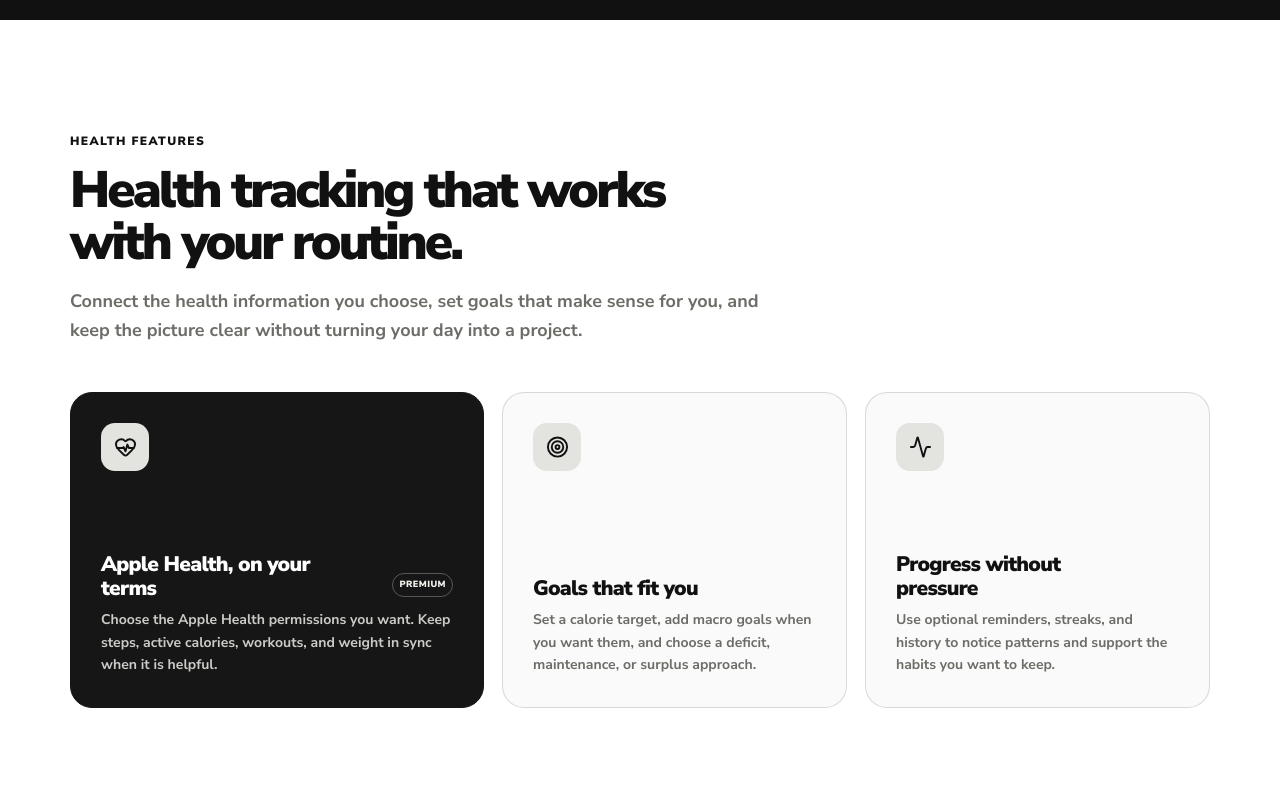
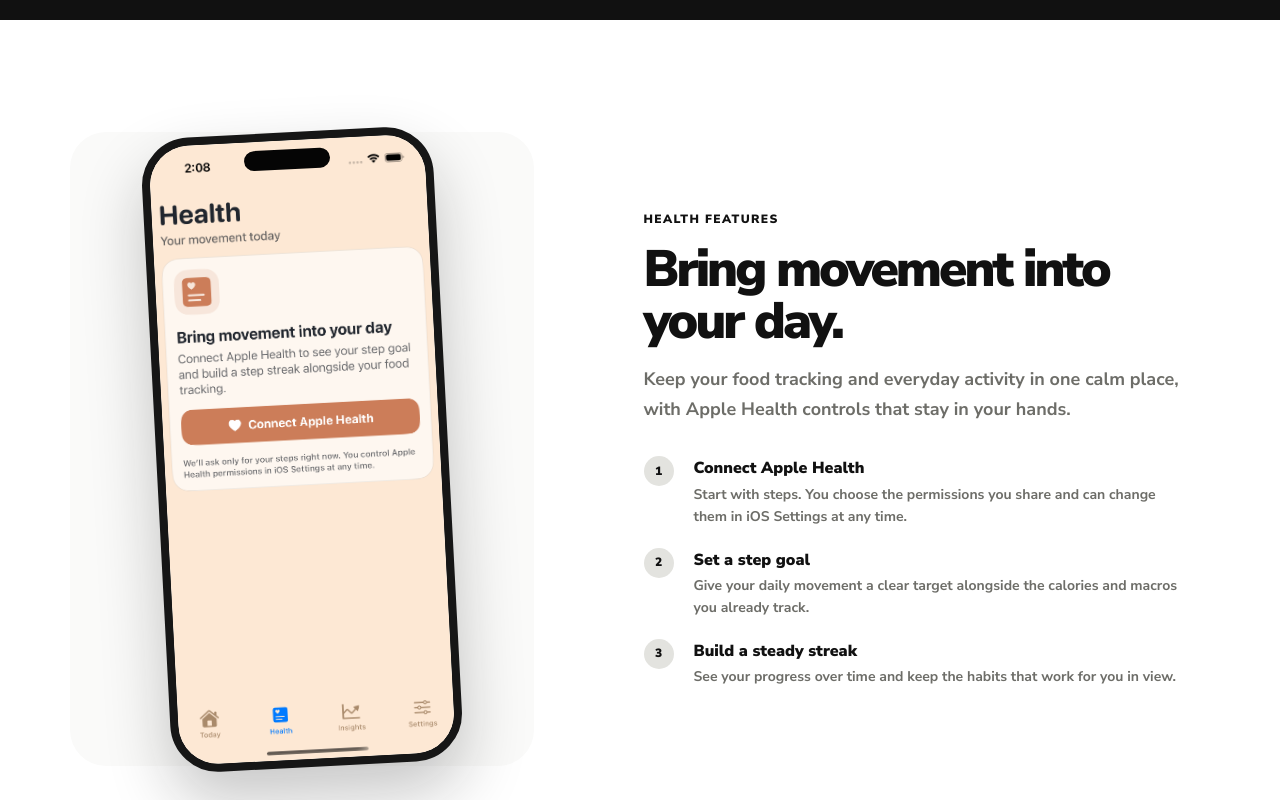
Before and after one commit to paulkhayet/CalorieTrackerWebsite, a Next.js app: page / in a window 1280 px wide. Shown: the part 1920-2720 px from the top of the page. Built offline with nearby package versions, Linux system fonts and the light colour scheme.

Commit message:
Feature Apple Health screen on homepage

```diff
--- a/src/app/globals.css
+++ b/src/app/globals.css
@@ -470,93 +470,73 @@ h3 {
   text-transform: uppercase;
 }
 
-.health-features {
+.process {
   background: var(--white);
 }
 
-.health-features__intro {
-  max-width: 690px;
-  margin-bottom: 46px;
-}
-
-.health-features__grid {
-  display: grid;
-  grid-template-columns: 1.2fr 1fr 1fr;
-  gap: 18px;
+.process__inner {
+  display: grid;
+  grid-template-columns: 0.9fr 1.1fr;
+  align-items: center;
+  gap: 110px;
+}
+
+.process__visual {
+  display: flex;
+  min-height: 610px;
+  align-items: center;
+  justify-content: center;
+  border-radius: 36px;
+  background: var(--peach-soft);
+}
+
+.phone--health {
+  max-width: 292px;
+  transform: rotate(-3deg);
+}
+
+.process__copy {
+  max-width: 540px;
+}
+
+.process__steps {
+  display: grid;
+  gap: 20px;
+  margin: 32px 0 0;
   padding: 0;
-}
-
-.health-feature {
-  display: flex;
-  min-height: 316px;
-  flex-direction: column;
-  border: 1px solid var(--line);
-  border-radius: 22px;
-  background: #fafafa;
-  padding: 30px;
-}
-
-.health-feature--primary {
-  border-color: #161616;
-  background: #161616;
-  color: var(--white);
-}
-
-.health-feature__icon {
-  display: grid;
-  width: 48px;
-  height: 48px;
-  margin-bottom: auto;
+  list-style: none;
+}
+
+.process__steps li {
+  display: grid;
+  grid-template-columns: 36px 1fr;
+  gap: 14px;
+}
+
+.process__steps > li > span {
+  display: grid;
+  width: 30px;
+  height: 30px;
   place-items: center;
-  border-radius: 14px;
+  border-radius: 50%;
   background: var(--peach);
   color: var(--orange-dark);
-}
-
-.health-feature__icon svg {
-  width: 23px;
-}
-
-.health-feature h3 {
-  max-width: 245px;
-  margin: 26px 0 9px;
-  font-size: 21px;
-}
-
-.health-feature p {
+  font-size: 12px;
+  font-weight: 900;
+}
+
+.process__steps strong {
+  display: block;
+  margin-bottom: 3px;
+  font-size: 16px;
+}
+
+.process__steps p {
   margin: 0;
   color: var(--muted);
   font-size: 14px;
   font-weight: 650;
-  line-height: 1.62;
-}
-
-.health-feature--primary p {
-  color: #cbcbc7;
-}
-
-.health-feature__title-row {
-  display: flex;
-  align-items: flex-end;
-  justify-content: space-between;
-  gap: 12px;
-}
-
-.health-feature__title-row h3 {
-  margin-bottom: 9px;
-}
-
-.health-feature__title-row > span {
-  flex: 0 0 auto;
-  margin-bottom: 12px;
-  border: 1px solid rgba(255, 255, 255, 0.28);
-  border-radius: 999px;
-  color: #f1f0ec;
-  font-size: 9px;
-  font-weight: 900;
-  letter-spacing: 0.05em;
-  padding: 4px 6px;
-  text-transform: uppercase;
+  line-height: 1.55;
 }
 
 .features {
@@ -1564,6 +1544,7 @@ h3 {
     scrollbar-width: thin;
   }
   .logging-methods__card { scroll-snap-align: start; }
+  .process__inner { gap: 60px; }
   .faq__inner { gap: 58px; }
   .support-answers { gap: 50px; }
 }
@@ -1591,8 +1572,10 @@ h3 {
   .hero__lead { margin-right: auto; margin-left: auto; }
   .hero__actions, .hero__details { justify-content: center; }
   .hero__visual { min-height: 600px; }
-  .health-features__grid, .insights__inner, .faq__inner { grid-template-columns: 1fr; }
-  .insights__inner { gap: 44px; }
+  .process__inner, .insights__inner, .faq__inner { grid-template-columns: 1fr; }
+  .process__inner, .insights__inner { gap: 44px; }
+  .process__visual { min-height: 540px; order: 2; }
+  .process__copy { order: 1; }
   .insights__visual { min-height: 510px; }
   .faq .section-heading { position: static; }
   .testimonial-intro { align-items: flex-start; flex-direction: column; gap: 14px; }
@@ -1632,9 +1615,8 @@ h3 {
   .logging-methods__caption { padding-top: 13px; }
   .logging-methods__caption h3 { font-size: 17px; }
   .logging-methods__caption p { font-size: 13px; }
-  .health-features__intro { margin-bottom: 32px; }
-  .health-feature { min-height: 0; padding: 25px; }
-  .health-feature__icon { margin-bottom: 34px; }
+  .process__visual { min-height: 470px; border-radius: 24px; }
+  .phone--health { max-width: 253px; }
   .benefit-card { min-height: 0; padding: 25px; }
   .benefit-card__icon { margin-bottom: 33px; }
   .insights__visual { min-height: 462px; }
--- a/src/app/page.tsx
+++ b/src/app/page.tsx
@@ -1,14 +1,11 @@
 import Image from "next/image";
 import {
-  Activity,
   ArrowRight,
   BarChart3,
   Check,
   Cloud,
-  HeartPulse,
   Search,
   ShieldCheck,
-  Target,
 } from "lucide-react";
 import {
   APP_STORE_URL,
@@ -355,47 +352,45 @@ export default function Home() {
           </div>
         </section>
 
-        <section aria-labelledby="health-heading" className="health-features section" id="health">
-          <div className="container">
-            <div className="health-features__intro">
+        <section aria-labelledby="health-heading" className="process section" id="health">
+          <div className="container process__inner">
+            <div className="process__visual">
+              <Phone
+                alt="Health screen showing Apple Health connection and step-goal tracking"
+                className="phone--health"
+                src="/screens/health.png"
+              />
+            </div>
+            <div className="process__copy">
               <p className="eyebrow">Health features</p>
-              <h2 id="health-heading">Health tracking that works with your routine.</h2>
+              <h2 id="health-heading">Bring movement into your day.</h2>
               <p className="section-copy">
-                Connect the health information you choose, set goals that make sense for you,
-                and keep the picture clear without turning your day into a project.
+                Keep your food tracking and everyday activity in one calm place, with Apple Health
+                controls that stay in your hands.
               </p>
-            </div>
-
-            <div className="health-features__grid">
-              <article className="health-feature health-feature--primary">
-                <span className="health-feature__icon"><HeartPulse aria-hidden="true" /></span>
-                <div className="health-feature__title-row">
-                  <h3>Apple Health, on your terms</h3>
-                  <span>Premium</span>
-                </div>
-                <p>
-                  Choose the Apple Health permissions you want. Keep steps, active calories,
-                  workouts, and weight in sync when it is helpful.
-                </p>
-              </article>
-
-              <article className="health-feature">
-                <span className="health-feature__icon"><Target aria-hidden="true" /></span>
-                <h3>Goals that fit you</h3>
-                <p>
-                  Set a calorie target, add macro goals when you want them, and choose a deficit,
-                  maintenance, or surplus approach.
-                </p>
-              </article>
-
-              <article className="health-feature">
-                <span className="health-feature__icon"><Activity aria-hidden="true" /></span>
-                <h3>Progress without pressure</h3>
-                <p>
-                  Use optional reminders, streaks, and history to notice patterns and support the
-                  habits you want to keep.
-                </p>
-              </article>
+              <ol className="process__steps">
+                <li>
+                  <span>1</span>
+                  <div>
+                    <strong>Connect Apple Health</strong>
+                    <p>Start with steps. You choose the permissions you share and can change them in iOS Settings at any time.</p>
+                  </div>
+                </li>
+                <li>
+                  <span>2</span>
+                  <div>
+                    <strong>Set a step goal</strong>
+                    <p>Give your daily movement a clear target alongside the calories and macros you already track.</p>
+                  </div>
+                </li>
+                <li>
+                  <span>3</span>
+                  <div>
+                    <strong>Build a steady streak</strong>
+                    <p>See your progress over time and keep the habits that work for you in view.</p>
+                  </div>
+                </li>
+              </ol>
             </div>
           </div>
         </section>
```
Also changed, not shown: public/screens/health.png (added).
